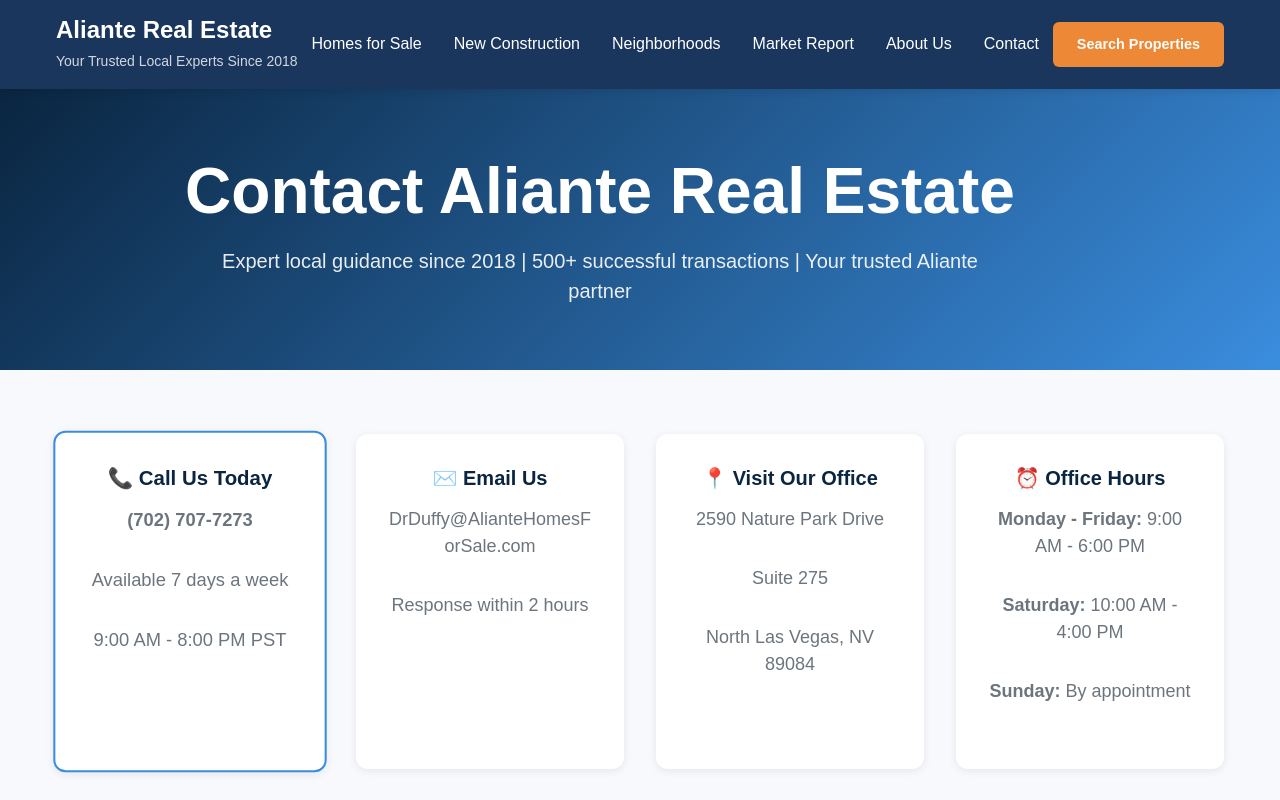
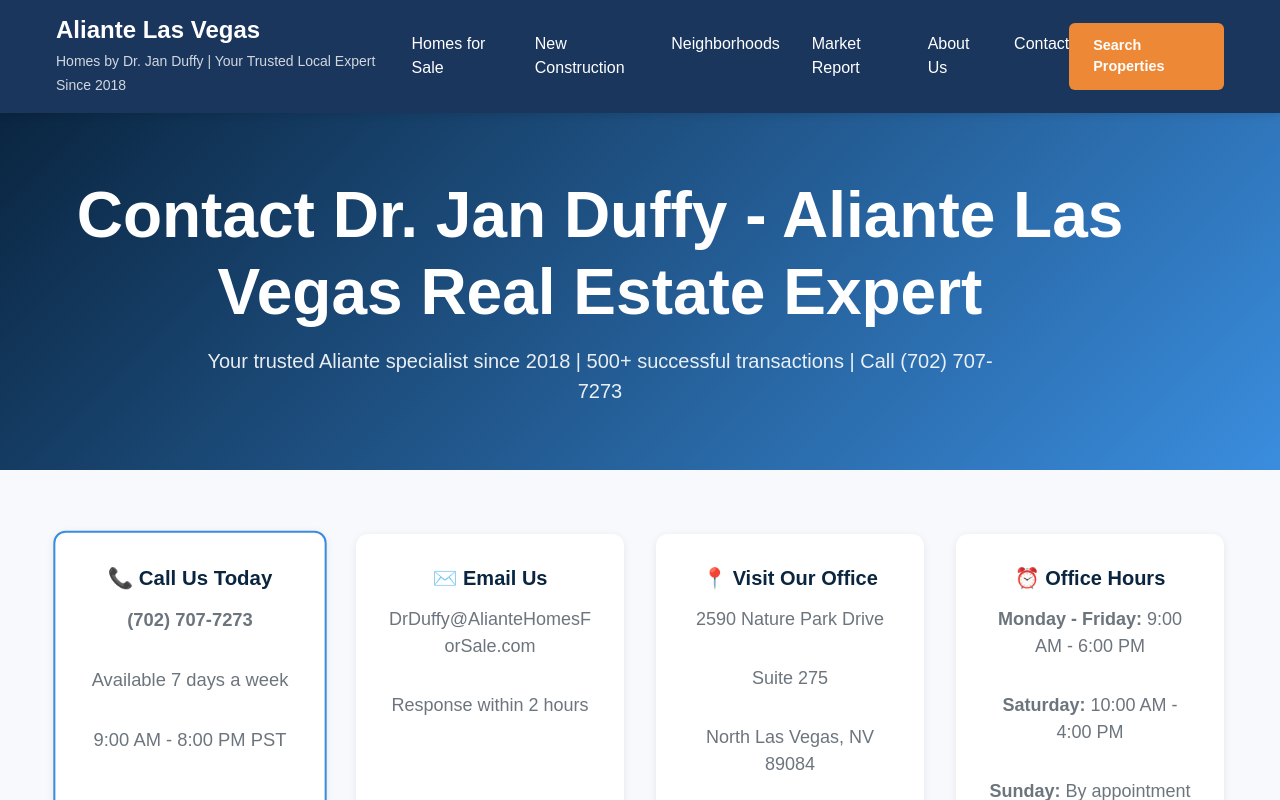
Before and after one commit to DrJanDuffy/aliantehomesforsale.com, a Next.js app: page /contact in a window 1280 px wide. Shown: the top 800 px of the page. Built offline with nearby package versions, Linux system fonts and the light colour scheme; no server answers.

Commit message:
Update business name to 'Aliante Las Vegas | Homes by Dr. Jan Duffy' in all schemas and metadata

```diff
--- a/app/about/page.tsx
+++ b/app/about/page.tsx
@@ -14,9 +14,9 @@ export default function About() {
       {/* Hero Section */}
       <section className="page-hero">
         <div className="hero-content">
-          <h1>About Aliante Real Estate</h1>
+          <h1>About Dr. Jan Duffy - Aliante Las Vegas Real Estate</h1>
           <p className="hero-subtitle">
-            Your Trusted Local Experts Since 2018
+            Your Trusted Local Expert Since 2018
           </p>
         </div>
       </section>
@@ -26,7 +26,7 @@ export default function About() {
         <div className="container">
           <h2>Who We Are</h2>
           <p>
-            Aliante Real Estate has been serving the North Las Vegas community since 2018,
+            Dr. Jan Duffy and Aliante Las Vegas have been serving the North Las Vegas community since 2018,
             specializing exclusively in Aliante and surrounding areas. With over 500 successful
             transactions, we've built our reputation on local expertise, integrity, and results.
           </p>
--- a/app/components/Navigation.tsx
+++ b/app/components/Navigation.tsx
@@ -10,8 +10,8 @@ export default function Navigation() {
       <div className="nav-container">
         <div className="nav-brand">
           <a href="/" className="brand-link">
-            <h1>Aliante Real Estate</h1>
-            <span className="brand-subtitle">Your Trusted Local Experts Since 2018</span>
+          <h1>Aliante Las Vegas</h1>
+          <span className="brand-subtitle">Homes by Dr. Jan Duffy | Your Trusted Local Expert Since 2018</span>
           </a>
         </div>
 
--- a/app/components/StructuredData.tsx
+++ b/app/components/StructuredData.tsx
@@ -27,7 +27,7 @@ export default function StructuredData({ type, property, breadcrumbs, faqs, cust
       return {
         '@context': 'https://schema.org',
         '@type': 'RealEstateAgent',
-        name: 'Aliante Real Estate',
+        name: 'Aliante Las Vegas | Homes by Dr. Jan Duffy',
         description: 'Expert real estate services in Aliante, North Las Vegas',
         url: 'https://www.aliantehomesforsale.com',
         address: {
@@ -153,7 +153,7 @@ export default function StructuredData({ type, property, breadcrumbs, faqs, cust
         },
         publisher: {
           '@type': 'RealEstateAgent',
-          name: 'Aliante Real Estate',
+          name: 'Aliante Las Vegas | Homes by Dr. Jan Duffy',
           address: {
             '@type': 'PostalAddress',
             streetAddress: '2590 Nature Park Drive, Suite 275',
@@ -217,7 +217,7 @@ export default function StructuredData({ type, property, breadcrumbs, faqs, cust
         '@context': 'https://schema.org',
         '@type': 'RealEstateAgent',
         '@id': 'https://www.aliantehomesforsale.com/#organization',
-        name: 'Aliante Real Estate',
+        name: 'Aliante Las Vegas | Homes by Dr. Jan Duffy',
         image: 'https://www.aliantehomesforsale.com/logo.png',
         url: 'https://www.aliantehomesforsale.com',
         telephone: '+17027077273',
@@ -275,7 +275,7 @@ export default function StructuredData({ type, property, breadcrumbs, faqs, cust
         '@context': 'https://schema.org',
         '@type': 'Organization',
         '@id': 'https://www.aliantehomesforsale.com/#organization',
-        name: 'Aliante Real Estate',
+        name: 'Aliante Las Vegas | Homes by Dr. Jan Duffy',
         url: 'https://www.aliantehomesforsale.com',
         logo: {
           '@type': 'ImageObject',
--- a/app/contact/page.tsx
+++ b/app/contact/page.tsx
@@ -21,9 +21,9 @@ export default function Contact() {
         {/* Hero Section */}
         <section className="page-hero">
           <div className="hero-content">
-            <h1>Contact Aliante Real Estate</h1>
-            <p className="hero-subtitle">
-              Expert local guidance since 2018 | 500+ successful transactions | Your trusted Aliante partner
+          <h1>Contact Dr. Jan Duffy - Aliante Las Vegas Real Estate Expert</h1>
+          <p className="hero-subtitle">
+            Your trusted Aliante specialist since 2018 | 500+ successful transactions | Call (702) 707-7273
             </p>
           </div>
         </section>
--- a/app/layout.tsx
+++ b/app/layout.tsx
@@ -26,9 +26,9 @@ export const metadata: Metadata = {
     'Browse 286+ Aliante homes for sale in North Las Vegas, NV. Updated every 15 minutes from MLS. Gated communities, Sun City Aliante 55+, new construction. Call (702) 707-7273 for expert local guidance.',
   keywords:
     'Aliante North Las Vegas homes for sale, Aliante real estate, North Las Vegas homes, 89084 homes for sale, Aliante gated community, Sun City Aliante, Club Aliante, new construction Aliante, Aliante MLS listings, houses for rent Aliante',
-  authors: [{ name: 'Aliante Real Estate' }],
-  creator: 'Aliante Real Estate',
-  publisher: 'Aliante Real Estate',
+  authors: [{ name: 'Aliante Las Vegas | Homes by Dr. Jan Duffy' }],
+  creator: 'Aliante Las Vegas | Homes by Dr. Jan Duffy',
+  publisher: 'Aliante Las Vegas | Homes by Dr. Jan Duffy',
   formatDetection: {
     email: false,
     address: false,
@@ -42,7 +42,7 @@ export const metadata: Metadata = {
     title: 'Aliante North Las Vegas Real Estate & Homes For Sale | 286+ MLS Listings',
     description: 'Browse 286+ Aliante homes for sale in North Las Vegas, NV. Updated every 15 minutes from MLS. Gated communities, Sun City Aliante 55+, new construction.',
     url: 'https://www.aliantehomesforsale.com',
-    siteName: 'Aliante Real Estate',
+    siteName: 'Aliante Las Vegas | Homes by Dr. Jan Duffy',
     locale: 'en_US',
     type: 'website',
     images: [
@@ -108,7 +108,7 @@ export default function RootLayout({
           <div className="container">
             <div className="footer-grid">
               <div className="footer-section">
-                <h3>Contact Aliante Real Estate</h3>
+                <h3>Contact Dr. Jan Duffy</h3>
                 <p style={{ marginBottom: '1rem' }}>Your trusted partner for Aliante homes since 2018</p>
                 <div>
                   <p><strong>📞 Phone:</strong> <a href="tel:+17027077273" style={{ color: '#97d8c4' }}>(702) 707-7273</a></p>
@@ -163,7 +163,7 @@ export default function RootLayout({
             </div>
 
             <div className="footer-bottom">
-              <p>© 2025 Aliante Real Estate. Licensed Real Estate Brokerage in Nevada.</p>
+              <p>© 2025 Aliante Las Vegas | Homes by Dr. Jan Duffy. Licensed Real Estate Brokerage in Nevada.</p>
               <p>All information deemed reliable but not guaranteed. All properties subject to prior sale, change, or withdrawal.</p>
               <div style={{ marginTop: '1rem' }}>
                 <a href="/privacy-policy" style={{ margin: '0 1rem' }}>Privacy Policy</a> |
--- a/lib/seo-utils.ts
+++ b/lib/seo-utils.ts
@@ -1,7 +1,7 @@
 import type { Metadata } from 'next';
 
 const SITE_URL = 'https://www.aliantehomesforsale.com';
-const SITE_NAME = 'Aliante Homes For Sale';
+const SITE_NAME = 'Aliante Las Vegas | Homes by Dr. Jan Duffy';
 const DEFAULT_TITLE = 'Aliante Homes For Sale - Expert Local Realtors | North Las Vegas NV';
 const DEFAULT_DESCRIPTION = 'Find your perfect Aliante home with local experts. 286+ verified MLS listings updated every 15 minutes. Free market analysis & buyer consultation. Call (702) 555-0123';
 
@@ -182,7 +182,7 @@ export function generateLocalBusinessSchema() {
     '@context': 'https://schema.org',
     '@type': 'RealEstateAgent',
     '@id': `${SITE_URL}/#organization`,
-    name: 'Aliante Real Estate',
+          name: 'Aliante Las Vegas | Homes by Dr. Jan Duffy',
     image: `${SITE_URL}/logo.png`,
     url: SITE_URL,
     telephone: '+17025550123',
@@ -277,7 +277,7 @@ export function generateOrganizationSchema() {
     '@context': 'https://schema.org',
     '@type': 'Organization',
     '@id': `${SITE_URL}/#organization`,
-    name: 'Aliante Real Estate',
+          name: 'Aliante Las Vegas | Homes by Dr. Jan Duffy',
     url: SITE_URL,
     logo: {
       '@type': 'ImageObject',
```
